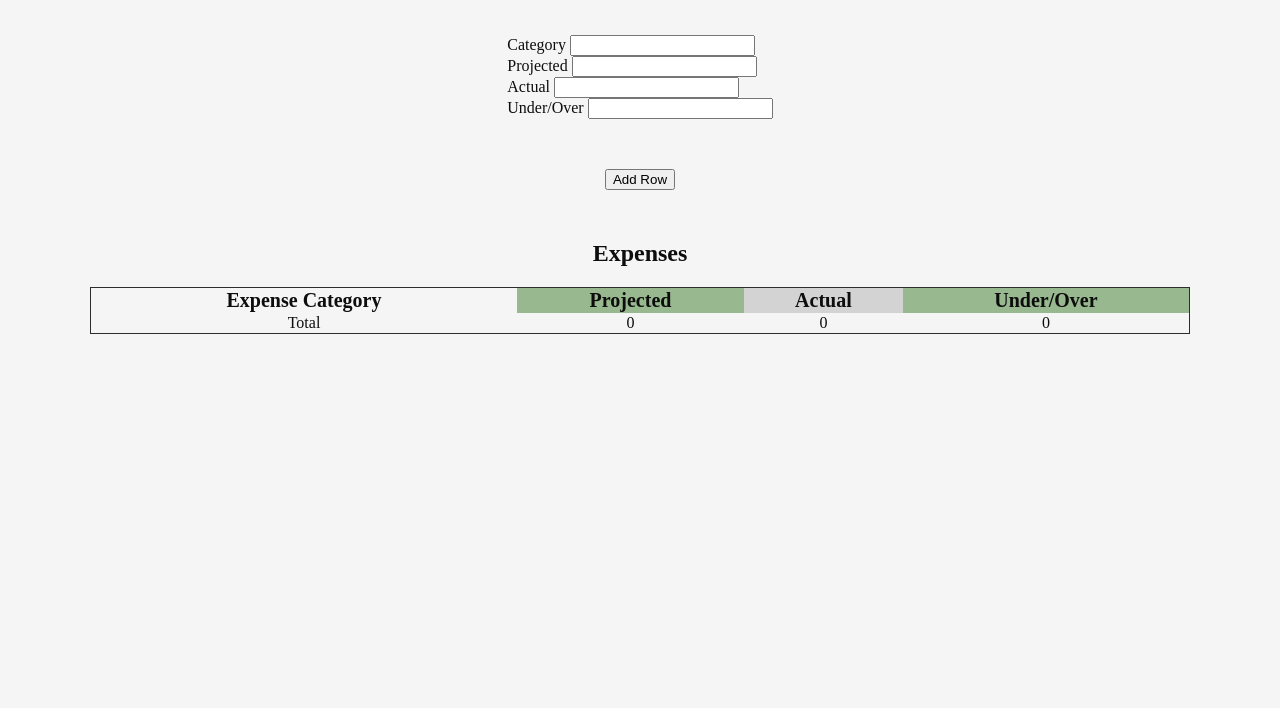
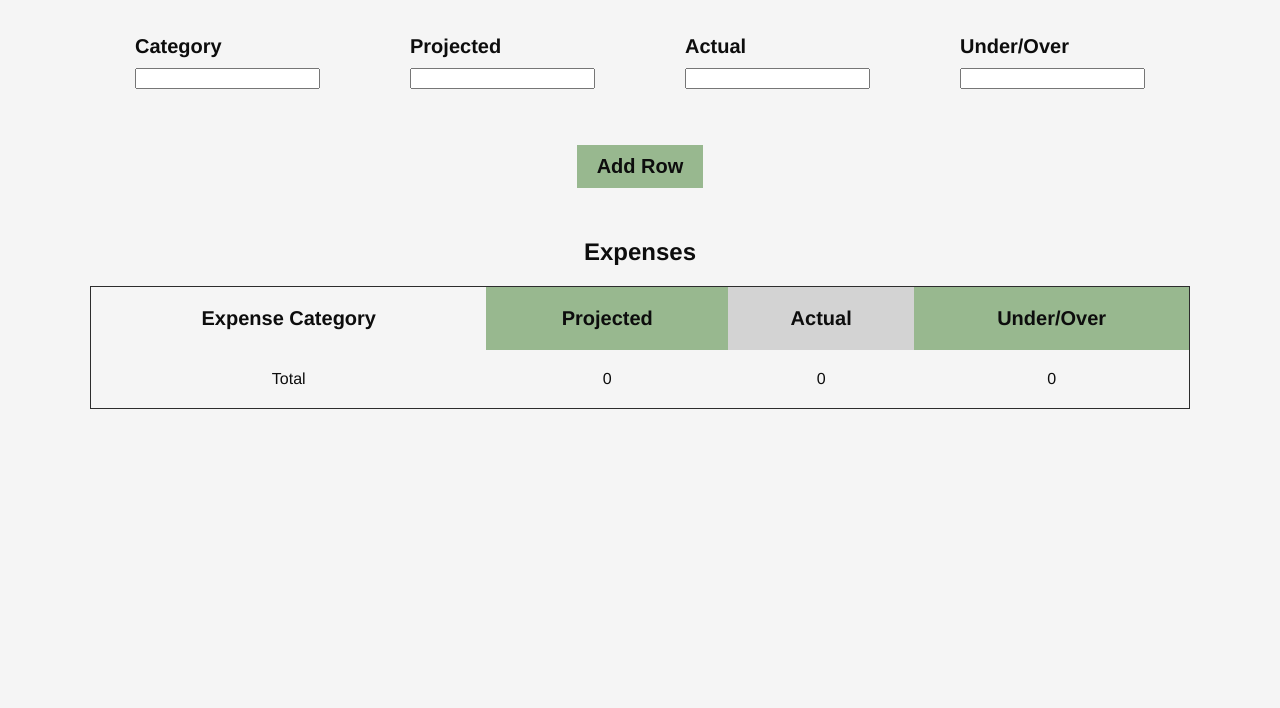
Before and after one commit to mahdi-dbouk/ExpenseTracker, a plain HTML site: page index.html in a window 1280 px wide. Shown: the part 92-800 px from the top of the page. Drawn offline with nearby package versions, Linux system fonts and the light colour scheme.

Commit message:
Added Styling to buttons

```diff
--- a/styles.css
+++ b/styles.css
@@ -1,87 +1,156 @@
-*,*::before,*::after{
-    margin:0;
+*,
+*::before,
+*::after {
+    margin: 0;
     box-sizing: border-box;
 }
 
-html, body{
+html,
+body {
     height: 100%;
     width: 100%;
     color: var(--primary-text-color);
     padding: 20px;
     background-color: var(--background-color);
+    font-family: Helvetica, Arial, sans-serif;
 }
 
-:root{
+button {
+    border: none;
+    background-color: var(--primary-table-header-color);
+    color: var(--primary-text-color);
+    font-size: var(--table-header-size);
+    font-weight: 700;
+    padding: 10px 20px;
+}
+
+button:hover {
+    cursor: pointer;
+}
+
+button:active {
+    background-color: var(--primary-active-button-color);
+}
+
+:root {
     --background-color: whitesmoke;
     --secondary-table-color: lightgrey;
-    --primary-text-color: rgb(13,13,13);
+    --primary-text-color: rgb(13, 13, 13);
     --primary-table-header-color: rgba(92, 145, 76, 0.603);
+    --primary-active-button-color: rgba(92, 145, 76, 0.8);
     --secondary-text-color: var(--primary-text-color);
     --cell-text-size: 16px;
     --table-header-size: 20px;
 }
 
-h1, h2{
+h1,
+h2 {
     color: var(--primary-text-color);
     text-align: center;
 }
 
-section{
+form {
+    width: 100% !important;
+    height: 60px;
+    display: flex;
+    flex-flow: row nowrap;
+    justify-content: space-around;
+}
+
+form>div {
+    height: 30px;
+    display: flex;
+    flex-flow: column nowrap;
+    align-items: flex-start;
+    gap: 10px;
+}
+
+form>div>label {
+    font-size: var(--table-header-size);
+    font-weight: 700;
+}
+
+form>div>input {
+    height: 64px;
     width: 100%;
 }
 
-table{
+section {
+    width: 100%;
+    display: flex;
+    flex-direction: column;
+    justify-content: center;
+    align-items: center;
+}
+
+table {
     margin-top: 20px;
-    width:100%;
+    margin-bottom: 20px;
+    width: 100%;
     border: 1px solid rgb(45, 45, 45);
     border-collapse: collapse;
 }
-table td{
+
+table td {
+    padding: 20px;
     text-align: center;
     font-size: var(--cell-text-size);
 }
-table th{
+
+table th {
+    padding: 20px;
     font-size: var(--table-header-size);
 }
-.expenses-table .table-headers :nth-of-type(1){
+
+.expenses-table .table-headers :nth-of-type(1) {
     background-color: var(--background-color);
 }
-.expenses-table .table-headers :nth-of-type(even){
+
+.expenses-table .table-headers :nth-of-type(even) {
     background-color: var(--primary-table-header-color);
 }
-.expenses-table .row-data :nth-of-type(even){
+
+.expenses-table .row-data :nth-of-type(even) {
     background-color: var(--primary-table-header-color);
 }
-.expenses-table .table-headers :nth-of-type(3){
-    background-color: var(--secondary-table-color);
-}
-.expenses-table .row-data :nth-of-type(3){
+
+.expenses-table .table-headers :nth-of-type(3) {
     background-color: var(--secondary-table-color);
 }
 
-a{
+.expenses-table .row-data :nth-of-type(3) {
+    background-color: var(--secondary-table-color);
+}
+
+a {
     background-color: var(--background-color) !important;
     text-decoration: none;
     color: var(--primary-text-color);
 }
 
-.actions-cell{
+.new-row-form {
+    width: 100%;
+}
+
+.actions-cell {
     display: flex;
     flex-flow: row wrap;
     justify-content: space-around;
 }
-.delete-btn{
-    color:red;
+
+.delete-btn {
+    color: red;
     font-weight: 900;
 }
 
-main{
-    padding:50px;
+
+main {
+    padding: 50px;
     height: inherit;
     width: inherit;
     display: flex;
     flex-direction: column;
     justify-content: flex-start;
     align-items: center;
-    gap:50px;
+    gap: 50px;
 }
```
